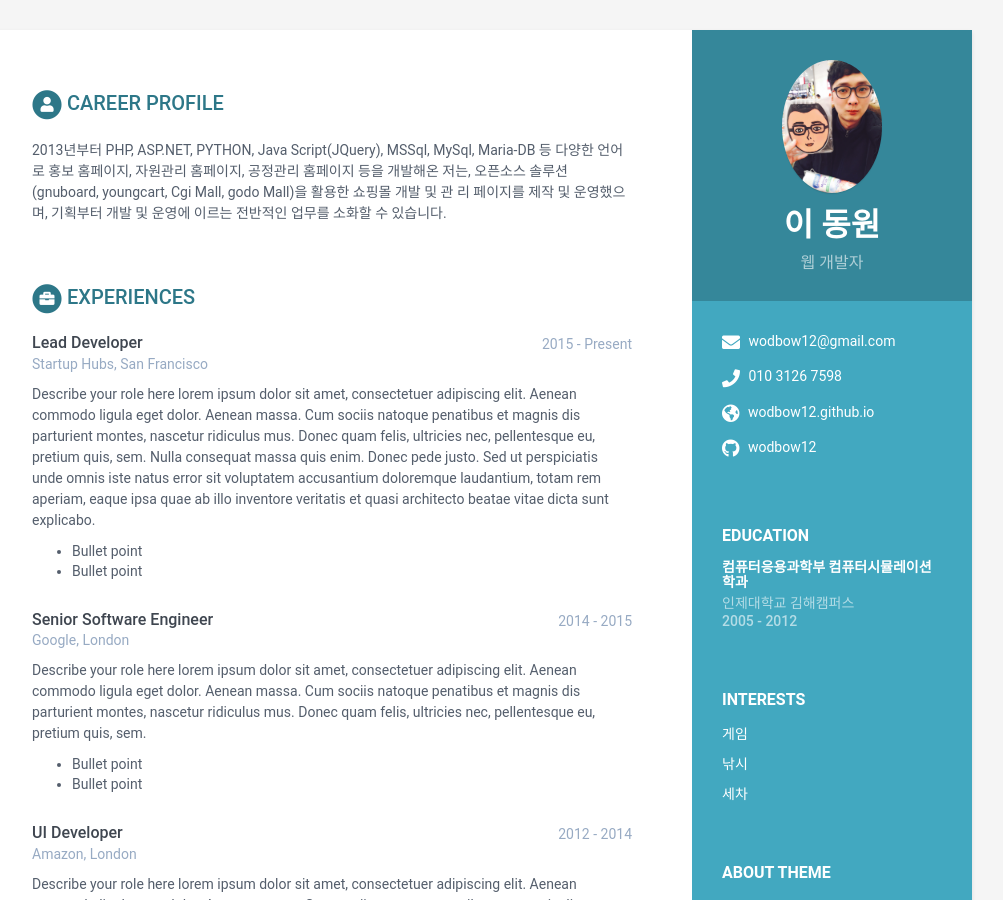
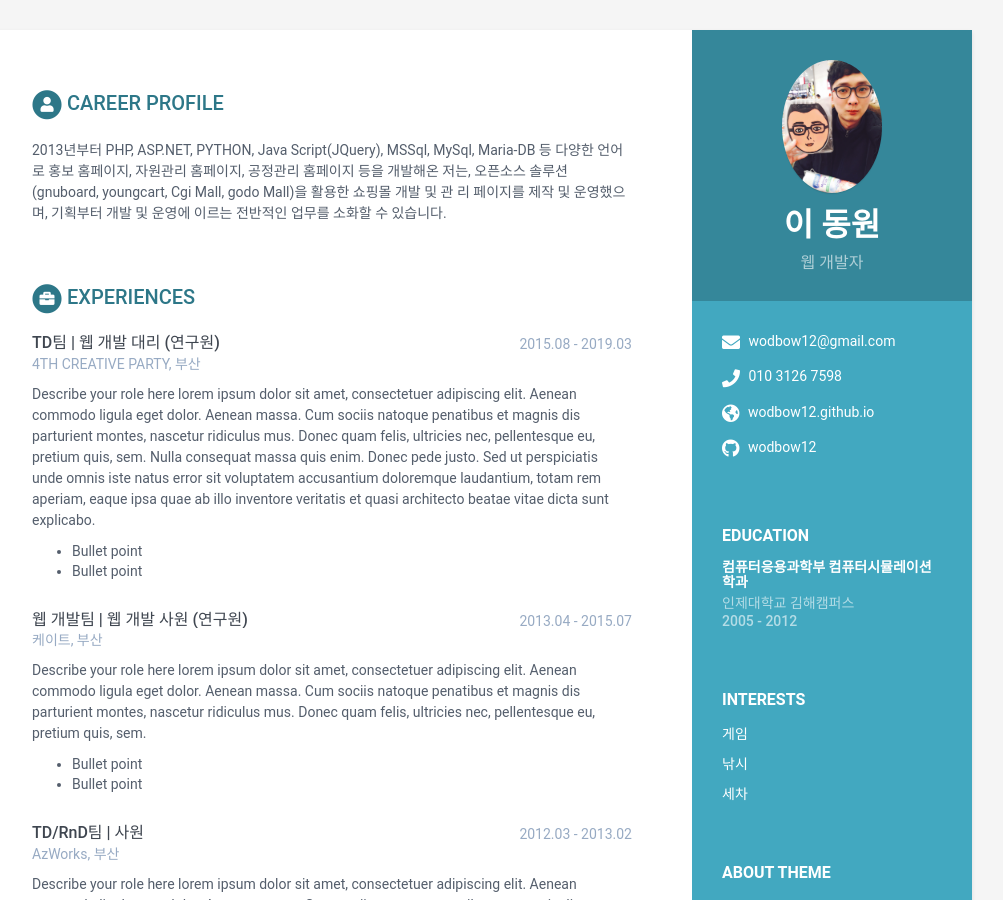
Before and after one commit to wodbow12/wodbow12.github.io, a Jekyll site: the page built from index.html, in a window 1280 px wide and 900 px high. Shown: the whole window, without its empty margins (168-1171 px from the left). Built offline with Jekyll 4.4.1, drawn with Linux system fonts in a browser that asks for light colours.

Commit message:
Update data.yml

```diff
--- a/_data/data.yml
+++ b/_data/data.yml
@@ -84,9 +84,9 @@ education:
     #      - Bullet point
 
 experiences:
-    - role: Lead Developer
-      time: 2015 - Present
-      company: Startup Hubs, San Francisco
+    - role: TD팀 | 웹 개발 대리 (연구원)
+      time: 2015.08 - 2019.03
+      company: 4TH CREATIVE PARTY, 부산
       details: |
         Describe your role here lorem ipsum dolor sit amet, consectetuer
         adipiscing elit. Aenean commodo ligula eget dolor. Aenean massa.
@@ -101,9 +101,9 @@ experiences:
           - Bullet point
           - Bullet point
 
-    - role: Senior Software Engineer
-      time: 2014 - 2015
-      company: Google, London
+    - role: 웹 개발팀 | 웹 개발 사원 (연구원)
+      time: 2013.04 - 2015.07
+      company: 케이트, 부산
       details: |
         Describe your role here lorem ipsum dolor sit amet, consectetuer
         adipiscing elit. Aenean commodo ligula eget dolor. Aenean massa.
@@ -114,9 +114,9 @@ experiences:
           - Bullet point
           - Bullet point
 
-    - role: UI Developer
-      time: 2012 - 2014
-      company: Amazon, London
+    - role: TD/RnD팀 | 사원
+      time: 2012.03 - 2013.02
+      company: AzWorks, 부산
       details: |
         Describe your role here lorem ipsum dolor sit amet, consectetuer
         adipiscing elit. Aenean commodo ligula eget dolor. Aenean massa.
```
